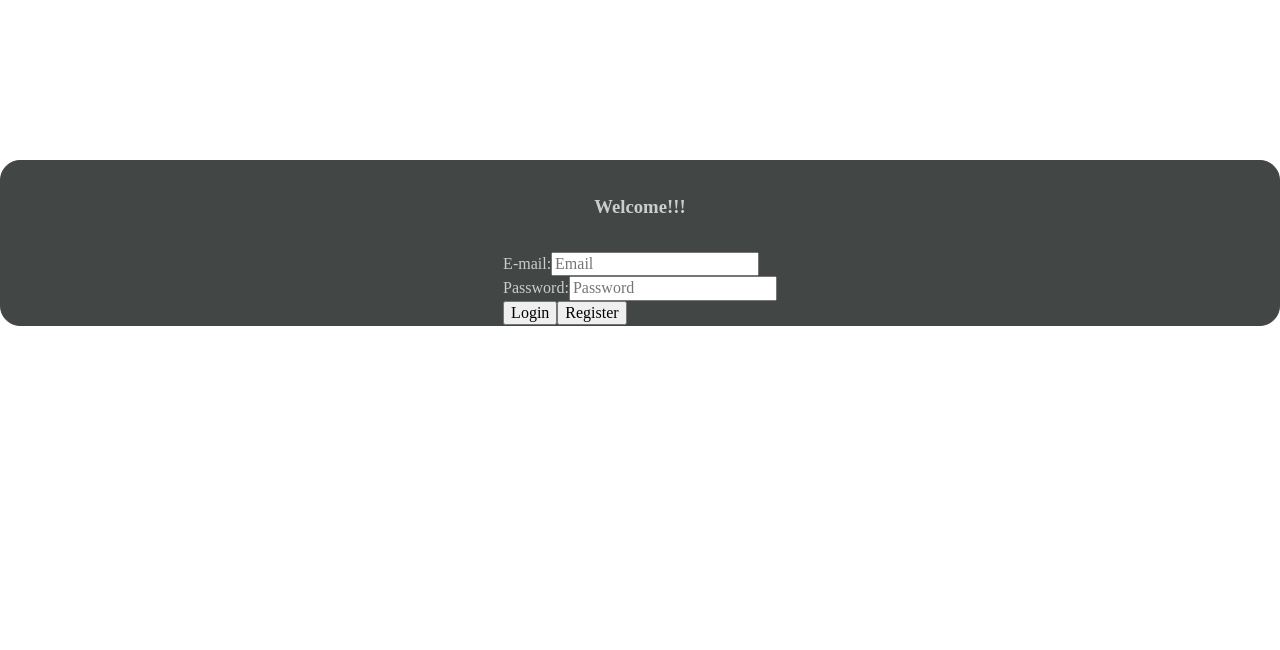
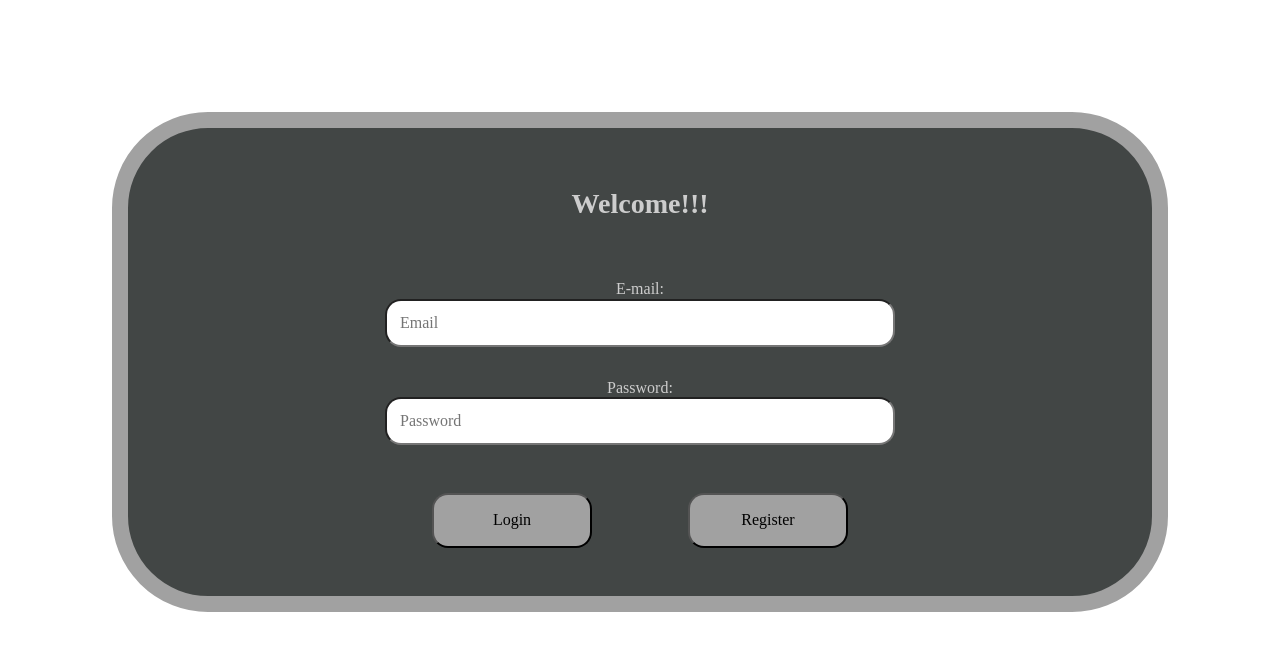
Before and after one commit to NazarYermolenko/js-pet-project-express-react, a React (Create React App) app in the folder client/: page /auth in a window 1280 px wide. Shown: the top 650 px of the page. Built offline with nearby package versions, Linux system fonts and the light colour scheme.

Commit message:
Added styles for authentication page

```diff
--- a/client/src/components/Auth/Auth.js
+++ b/client/src/components/Auth/Auth.js
@@ -69,20 +69,32 @@ class Login extends Component {
                     <h3>Welcome!!!</h3>
                 </div>
                 <form className="form">
-                    <div>
+                    <div className="input-area">
+                        <div className="label">
                             <label htmlFor={'email'}>E-mail:</label>
+                        </div>
+                        <div className='input'>
                             <input type='email' onChange={this.changeHandler} value={this.state.value} name="email" placeholder='Email' id='email' />
                         </div>
-                    <div>
+                    </div>
+                    <div className="input-area">
+                        <div className="label">
                             <label htmlFor='password'>Password:</label>
+                        </div>
+                        <div className='input'>
                             <input type='password' onChange={this.changeHandler} value={this.state.value} name="password" placeholder='Password' id='password' />
+                        </div>
                     </div>
 
                     {(this.state.loading) ?
                         <LoadSpinner /> :
+                        <div className="buttons">
                             <div>
                                 <button type='button' className="btn btn-green" onClick={this.clickLogin}>Login</button>
+                            </div>
+                            <div>
                                 <button type='button' className="btn btn-yellow" onClick={this.clickRegister}>Register</button>
+                            </div>
                         </div>
                     }
                     {
--- a/client/src/styles/scss/index.scss
+++ b/client/src/styles/scss/index.scss
@@ -1,22 +1,68 @@
 $base-color: rgb(66, 70, 69);
 $secondary-color: rgb(205, 205, 205);
+$frame-color: rgb(161, 161, 161);
+
 
 div.auth-container {
     display: flex;
     flex-direction: column;
     align-items: center;
-    border-radius: 20px;
-    margin: 10rem auto;
-
+    border-radius: 6rem;
+    margin: 7rem auto;
+    width: 80%;
     color: $secondary-color;
-    border: 1px solid $base-color;
+    border: 1rem solid $frame-color;
     background-color: $base-color;
 
     .header {
-        margin: 1rem 0rem;
+        font-size: 1.5rem;
+        margin-top: 2rem;
     }
+    .header:hover{
+        animation-duration: 1s;
+        animation-name: welcome_animation_start;
+    }
+    .form {
+        margin-top: 2rem;
+        margin-bottom: 2rem;
 
-    .form {
-        margin: 0rem;
+        .input-area {
+            display: flex;
+            align-items: center;
+            flex-direction: column;
+            margin-bottom: 2rem;
+            input {
+                width: 30rem;
+                padding: 0.8rem;
+                border-radius: 1rem;
+            }
+            input:focus{
+                outline: none !important;
+            }
+        }
+
+        .buttons{
+            display: flex;
+            align-items: center;
+            button {
+                width: 10rem;
+                margin: 1rem 3rem;
+                padding: 1rem 2rem;
+                border-radius: 1rem;
+                background-color: $frame-color;
+            }
+            button:focus {
+                outline: none !important;
+            }
+        }
     }
 }
+
+@keyframes welcome_animation_start {
+    from {
+        color: $secondary-color
+    }
+    to {
+        color: $frame-color
+    }
+}
```
Lines whose indentation alone changed are shown as unchanged.
